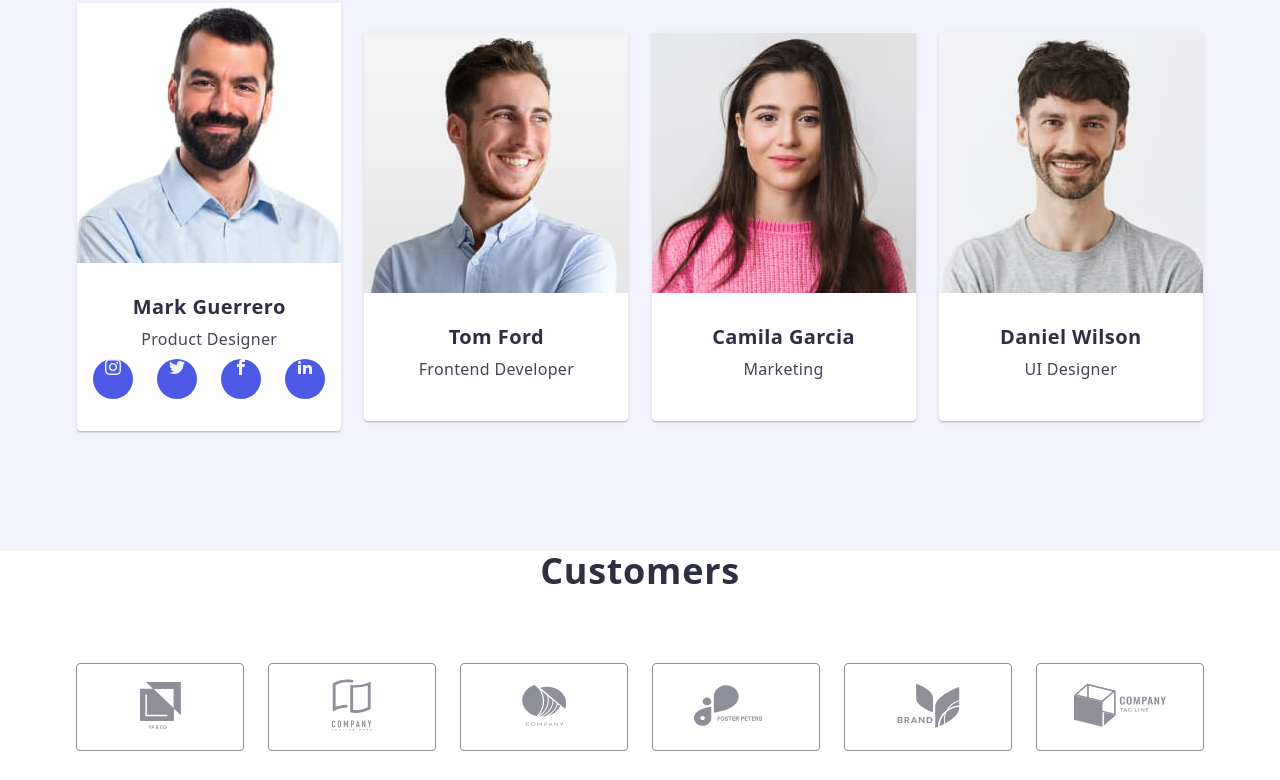
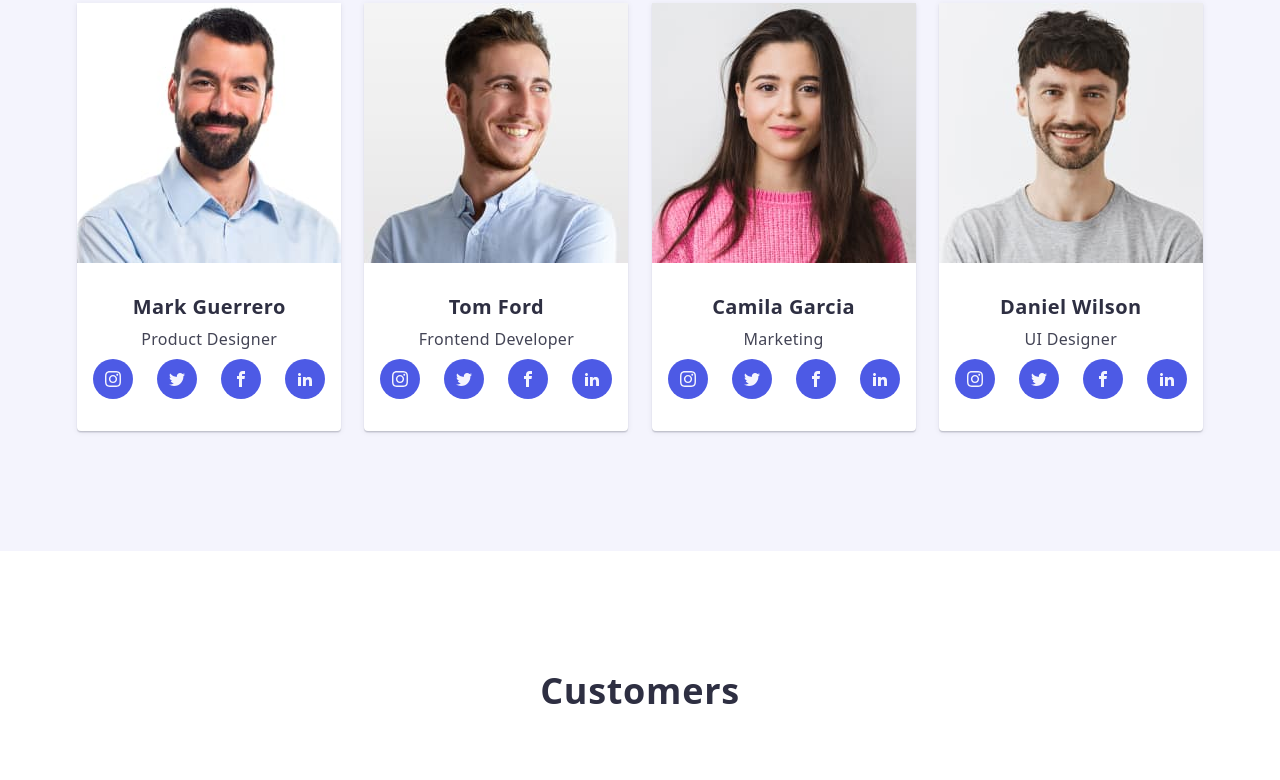
Before and after one commit to lizavetion/goit-markup-hw-04, a plain HTML site: page index.html in a window 1280 px wide. Shown: the part 1990-2770 px from the top of the page. Drawn offline with nearby package versions, Linux system fonts and the light colour scheme.

Commit message:
Fixed bugs reported by mentor

```diff
--- a/css/styles.css
+++ b/css/styles.css
@@ -183,6 +183,8 @@ h2{
     background-position: center;
     background-repeat: no-repeat;
     background-size: cover;
+    max-width: 1440px;
+    margin: 0 auto;
 }
 .hero_content{
     text-align: center;
@@ -355,6 +357,13 @@ h2{
         margin-bottom: 8px;
 
 }
+.link{
+    width: 100%;
+    height: 100%;
+    display: flex;
+    align-items: center;
+    justify-content: center;
+}
 
 .social_icon{
     display: flex;
@@ -381,6 +390,9 @@ h2{
 }
 
 /* CUSTOMERS */
+.customer{
+    padding-top: 120px;
+}
 .customers_title{
         font-weight: 600;
         font-size: 36px;
@@ -395,7 +407,7 @@ h2{
         display: flex;
         justify-content: space-between;
 }
-.customer_logo {
+.customer_link {
     display: flex;
     justify-content: center;
     align-items: center;
@@ -412,10 +424,7 @@ h2{
     cursor: pointer;
 }
 
-.customer_logo:hover {
-        display: flex;
-        justify-content: center;
-        align-items: center;
+.customer_link:hover, .customer_link:focus {
         width: 100%;
         height: 100%;
         padding-top: 0px;
@@ -484,17 +493,19 @@ h2{
 .cards_link{
     text-decoration: none;
     color: var(--primaryColorNavyBlue);
-    margin-bottom: 32px;
 }
+.cards_link:hover, .cards_link:focus{
+    display: block;
+    box-shadow: 0px 1px 6px rgba(46, 47, 66, 0.08), 0px 1px 1px rgba(46, 47, 66, 0.16), 0px 2px 1px rgba(46, 47, 66, 0.08);
+
+}
+
 .product_cards{
     background: #FFFFFF;
     border: 0.5px solid var(--primaryColorCloud);
     box-shadow: 0px 1px 6px rgba(46, 47, 66, 0.08);
     width: 360px;
 
-}
-.product_cards:hover .product_cards:active{
-    box-shadow: 0px 1px 6px rgba(46, 47, 66, 0.08), 0px 1px 1px rgba(46, 47, 66, 0.16), 0px 2px 1px rgba(46, 47, 66, 0.08);
 }
 .card_text{
     padding-left: 16px;
@@ -579,3 +590,8 @@ h2{
         letter-spacing: 0.02em;
         margin-bottom: 16px;
 }
+.footer_link:hover, .footer_link:focus{
+    background: var(--primaryColorGreen);
+    border-radius: 50%;
+    background-size: 40px;
+}
--- a/index.html
+++ b/index.html
@@ -119,28 +119,28 @@
 								<p class="team_cards_description">Product Designer</p>
 								<ul class="social_icon">
 									<li class="social_icon_item">
-										<a href="">
+										<a class="link" href="">
 											<svg class="social_icon_logo" width="16" height="16">
 												<use href="./images/icons.svg#icon-instagram"></use>
 											</svg>
 										</a>
 									</li>
 									<li class="social_icon_item">
-										<a href="">
+										<a class="link" href="">
 											<svg class="social_icon_logo" width="16" height="16">
 												<use href="./images/icons.svg#icon-twitter"></use>
 											</svg>
 										</a>
 									</li>
 									<li class="social_icon_item">
-										<a href="">
+										<a class="link" href="">
 											<svg class="social_icon_logo" width="16" height="16">
 												<use href="./images/icons.svg#icon-facebook"></use>
 											</svg>
 										</a>
 									</li>
 									<li class="social_icon_item">
-										<a href="">
+										<a class="link" href="">
 											<svg class="social_icon_logo" width="16" height="16">
 												<use href="./images/icons.svg#icon-linkedin2"></use>
 											</svg>
@@ -154,6 +154,36 @@
 							<div class="team_card_text">
 								<h3 class="team_cards_header">Tom Ford</h3>
 								<p class="team_cards_description">Frontend Developer</p>
+								<ul class="social_icon">
+									<li class="social_icon_item">
+										<a class="link" href="">
+											<svg class="social_icon_logo" width="16" height="16">
+												<use href="./images/icons.svg#icon-instagram"></use>
+											</svg>
+										</a>
+									</li>
+									<li class="social_icon_item">
+										<a class="link" href="">
+											<svg class="social_icon_logo" width="16" height="16">
+												<use href="./images/icons.svg#icon-twitter"></use>
+											</svg>
+										</a>
+									</li>
+									<li class="social_icon_item">
+										<a class="link" href="">
+											<svg class="social_icon_logo" width="16" height="16">
+												<use href="./images/icons.svg#icon-facebook"></use>
+											</svg>
+										</a>
+									</li>
+									<li class="social_icon_item">
+										<a class="link" href="">
+											<svg class="social_icon_logo" width="16" height="16">
+												<use href="./images/icons.svg#icon-linkedin2"></use>
+											</svg>
+										</a>
+									</li>
+								</ul>
 							</div>
 						</li>
 						<li class="team_cards">
@@ -161,6 +191,36 @@
 							<div class="team_card_text">
 								<h3 class="team_cards_header">Camila Garcia</h3>
 								<p class="team_cards_description">Marketing</p>
+								<ul class="social_icon">
+									<li class="social_icon_item">
+										<a class="link" href="">
+											<svg class="social_icon_logo" width="16" height="16">
+												<use href="./images/icons.svg#icon-instagram"></use>
+											</svg>
+										</a>
+									</li>
+									<li class="social_icon_item">
+										<a class="link" href="">
+											<svg class="social_icon_logo" width="16" height="16">
+												<use href="./images/icons.svg#icon-twitter"></use>
+											</svg>
+										</a>
+									</li>
+									<li class="social_icon_item">
+										<a class="link" href="">
+											<svg class="social_icon_logo" width="16" height="16">
+												<use href="./images/icons.svg#icon-facebook"></use>
+											</svg>
+										</a>
+									</li>
+									<li class="social_icon_item">
+										<a class="link" href="">
+											<svg class="social_icon_logo" width="16" height="16">
+												<use href="./images/icons.svg#icon-linkedin2"></use>
+											</svg>
+										</a>
+									</li>
+								</ul>
 							</div>
 						</li>
 						<li class="team_cards">
@@ -168,53 +228,83 @@
 							<div class="team_card_text">
 								<h3 class="team_cards_header">Daniel Wilson</h3>
 								<p class="team_cards_description">UI Designer</p>
+								<ul class="social_icon">
+									<li class="social_icon_item">
+										<a class="link" href="">
+											<svg class="social_icon_logo" width="16" height="16">
+												<use href="./images/icons.svg#icon-instagram"></use>
+											</svg>
+										</a>
+									</li>
+									<li class="social_icon_item">
+										<a class="link" href="">
+											<svg class="social_icon_logo" width="16" height="16">
+												<use href="./images/icons.svg#icon-twitter"></use>
+											</svg>
+										</a>
+									</li>
+									<li class="social_icon_item">
+										<a class="link" href="">
+											<svg class="social_icon_logo" width="16" height="16">
+												<use href="./images/icons.svg#icon-facebook"></use>
+											</svg>
+										</a>
+									</li>
+									<li class="social_icon_item">
+										<a class="link" href="">
+											<svg class="social_icon_logo" width="16" height="16">
+												<use href="./images/icons.svg#icon-linkedin2"></use>
+											</svg>
+										</a>
+									</li>
+								</ul>
 							</div>
 						</li>
 					</ul>
 				</div>
 			</section>
 			<!-- Customers -->
-			<section class="section">
+			<section class="section customer">
 				<div class="container">
 					<h2 class="customers_title">Customers</h2>
 					<ul class="customer_list">
 						<li class="customer_logo">
-							<a class="link">
+							<a class="link customer_link">
 								<svg class="icon" width="41" height="47">
 									<use href="./images/icons.svg#icon-Client1"></use>
 								</svg>
 							</a>
 						</li>
 						<li class="customer_logo">
-							<a class="link">
+							<a class="link customer_link">
 								<svg class="icon" width="40" height="52">
 									<use href="./images/icons.svg#icon-Client2"></use>
 								</svg>
 							</a>
 						</li>
 						<li class="customer_logo">
-							<a class="link">
+							<a class="link customer_link">
 								<svg class="icon" width="44" height="41">
 									<use href="./images/icons.svg#icon-Client3"></use>
 								</svg>
 							</a>
 						</li>
 						<li class="customer_logo">
-							<a class="link">
+							<a class="link customer_link">
 								<svg class="icon" width="84" height="41">
 									<use href="./images/icons.svg#icon-Client4"></use>
 								</svg>
 							</a>
 						</li>
 						<li class="customer_logo">
-							<a class="link">
+							<a class="link customer_link">
 								<svg class="icon" width="63" height="45">
 									<use href="./images/icons.svg#icon-Client5"></use>
 								</svg>
 							</a>
 						</li>
 						<li class="customer_logo">
-							<a class="link">
+							<a class="link customer_link">
 								<svg class="icon" width="94" height="44">
 									<use href="./images/icons.svg#icon-Client6"></use>
 								</svg>
@@ -237,28 +327,28 @@
 					<h3 class="footer_title_social">Social media</h3>
 					<ul class="social_footer">
 						<li class="social_footer_item">
-							<a href="">
+							<a class="footer_link link" href="">
 								<svg class="social_icon_logo" width="24" height="24">
 									<use href="./images/icons.svg#icon-instagram"></use>
 								</svg>
 							</a>
 						</li>
 						<li class="social_footer_item">
-							<a href="">
+							<a class="footer_link link" href="">
 								<svg class="social_icon_logo" width="24" height="24">
 									<use href="./images/icons.svg#icon-twitter"></use>
 								</svg>
 							</a>
 						</li>
 						<li class="social_footer_item">
-							<a href="">
+							<a class="footer_link link" href="">
 								<svg class="social_icon_logo" width="24" height="24">
 									<use href="./images/icons.svg#icon-facebook"></use>
 								</svg>
 							</a>
 						</li>
 						<li class="social_footer_item">
-							<a href="">
+							<a class="footer_link link" href="">
 								<svg class="social_icon_logo" width="24" height="24">
 									<use href="./images/icons.svg#icon-linkedin2"></use>
 								</svg>
```
Also changed, not shown: portfolio.html (+40 -5 lines).
